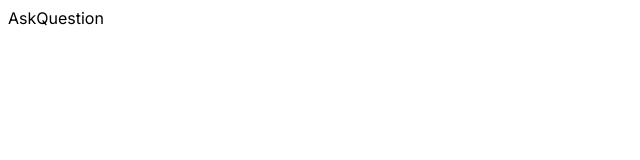
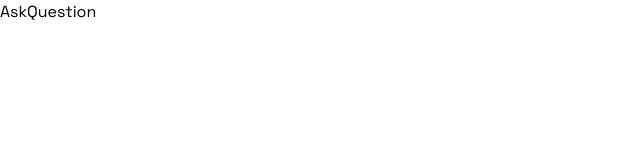
Before and after one commit to anderson-0/devflow, a Next.js app: page /ask-question in a window 1280 px wide. Shown: the top 160 px of the page, without its empty margins (0-640 px from the left). Built offline with nearby package versions, Linux system fonts and the light colour scheme.

Commit message:
feat: include fonts into global layout

```diff
--- a/app/layout.tsx
+++ b/app/layout.tsx
@@ -1,8 +1,19 @@
+import "./globals.css";
 import { ClerkProvider } from "@clerk/nextjs";
 import type { Metadata } from "next";
 import { Inter, Space_Grotesk } from "next/font/google";
 
-const inter = Inter({ subsets: ["latin"] });
+const inter = Inter({
+  subsets: ["latin"],
+  weight: ["100", "200", "300", "400", "500", "600", "700", "800", "900"],
+  variable: "--font-inter",
+});
+
+const spaceGrotesk = Space_Grotesk({
+  subsets: ["latin"],
+  weight: ["300", "400", "500", "600", "700"],
+  variable: "--font-spaceGrotesk",
+});
 
 export const metadata: Metadata = {
   title: "DevFlow",
@@ -20,7 +31,9 @@ export default function RootLayout({
   return (
     <ClerkProvider>
       <html lang="en">
-        <body className={inter.className}>{children}</body>
+        <body className={`${inter.className} ${spaceGrotesk.className}`}>
+          {children}
+        </body>
       </html>
     </ClerkProvider>
   );
```
